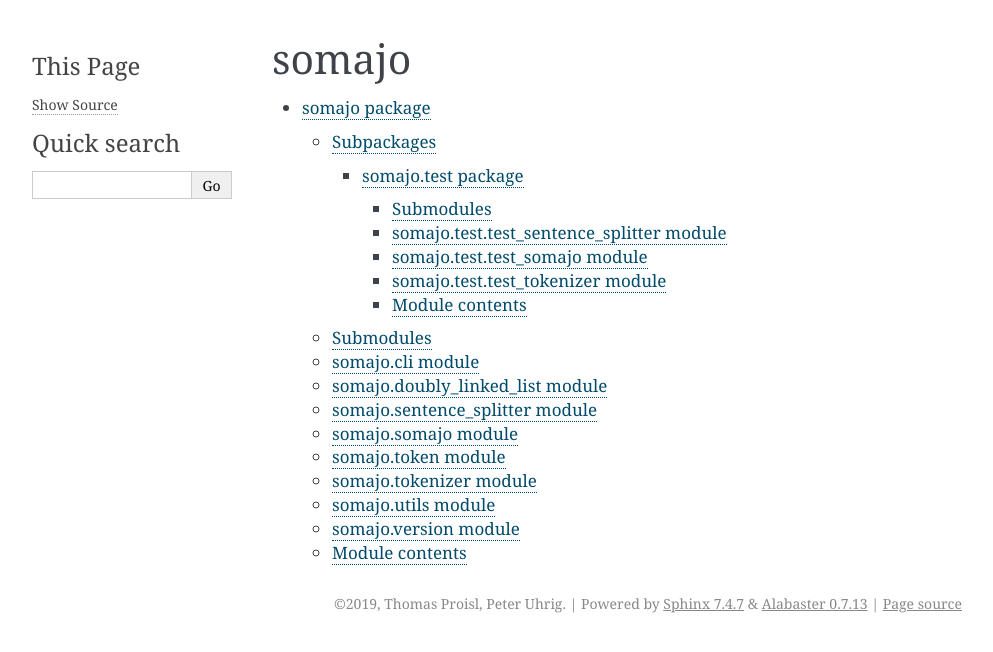
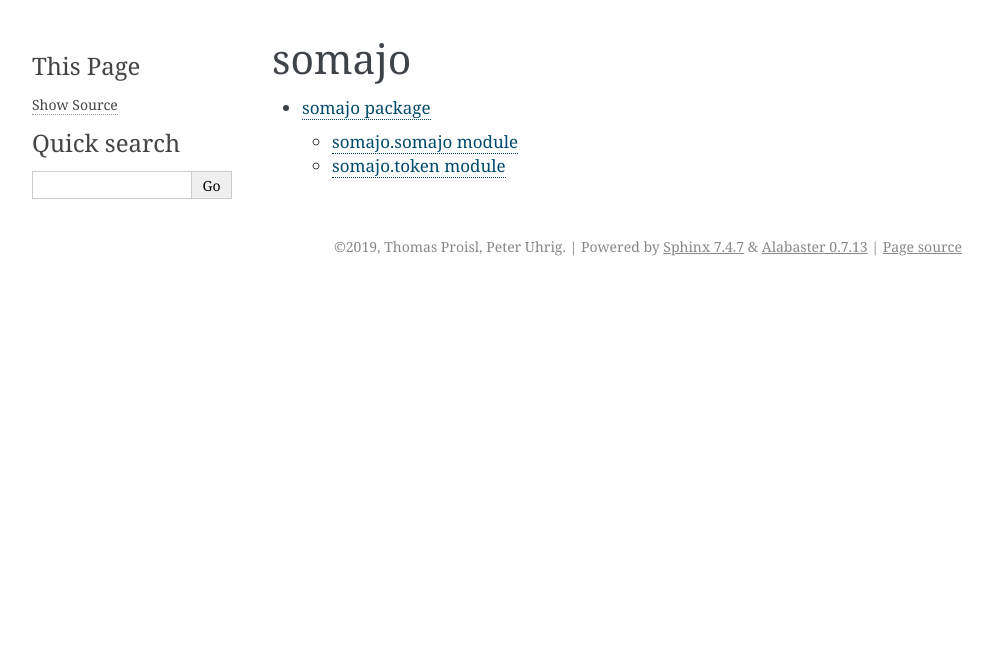
Before and after one commit to tsproisl/SoMaJo, a Sphinx documentation site: the page built from doc/source/modules.rst, in a window 1280 px wide. Shown: the top 652 px of the page, without its empty margins (148-1141 px from the left). Built offline with Sphinx 7.4.7, drawn with Linux system fonts in a browser that asks for light colours.

Commit message:
Updated documentation

```diff
--- a/doc/source/somajo.rst
+++ b/doc/source/somajo.rst
@@ -1,39 +1,5 @@
 somajo package
 ==============
-
-Subpackages
------------
-
-.. toctree::
-
-   somajo.test
-
-Submodules
-----------
-
-somajo.cli module
------------------
-
-.. automodule:: somajo.cli
-   :members:
-   :undoc-members:
-   :show-inheritance:
-
-somajo.doubly\_linked\_list module
-----------------------------------
-
-.. automodule:: somajo.doubly_linked_list
-   :members:
-   :undoc-members:
-   :show-inheritance:
-
-somajo.sentence\_splitter module
---------------------------------
-
-.. automodule:: somajo.sentence_splitter
-   :members:
-   :undoc-members:
-   :show-inheritance:
 
 somajo.somajo module
 --------------------
@@ -50,36 +16,3 @@ somajo.token module
    :members:
    :undoc-members:
    :show-inheritance:
-
-somajo.tokenizer module
------------------------
-
-.. automodule:: somajo.tokenizer
-   :members:
-   :undoc-members:
-   :show-inheritance:
-
-somajo.utils module
--------------------
-
-.. automodule:: somajo.utils
-   :members:
-   :undoc-members:
-   :show-inheritance:
-
-somajo.version module
----------------------
-
-.. automodule:: somajo.version
-   :members:
-   :undoc-members:
-   :show-inheritance:
-
-
-Module contents
----------------
-
-.. automodule:: somajo
-   :members:
-   :undoc-members:
-   :show-inheritance:
--- a/doc/source/somajo.test.rst
+++ /dev/null
@@ -1,38 +0,0 @@
-somajo.test package
-===================
-
-Submodules
-----------
-
-somajo.test.test\_sentence\_splitter module
--------------------------------------------
-
-.. automodule:: somajo.test.test_sentence_splitter
-   :members:
-   :undoc-members:
-   :show-inheritance:
-
-somajo.test.test\_somajo module
--------------------------------
-
-.. automodule:: somajo.test.test_somajo
-   :members:
-   :undoc-members:
-   :show-inheritance:
-
-somajo.test.test\_tokenizer module
-----------------------------------
-
-.. automodule:: somajo.test.test_tokenizer
-   :members:
-   :undoc-members:
-   :show-inheritance:
-
-
-Module contents
----------------
-
-.. automodule:: somajo.test
-   :members:
-   :undoc-members:
-   :show-inheritance:
```
